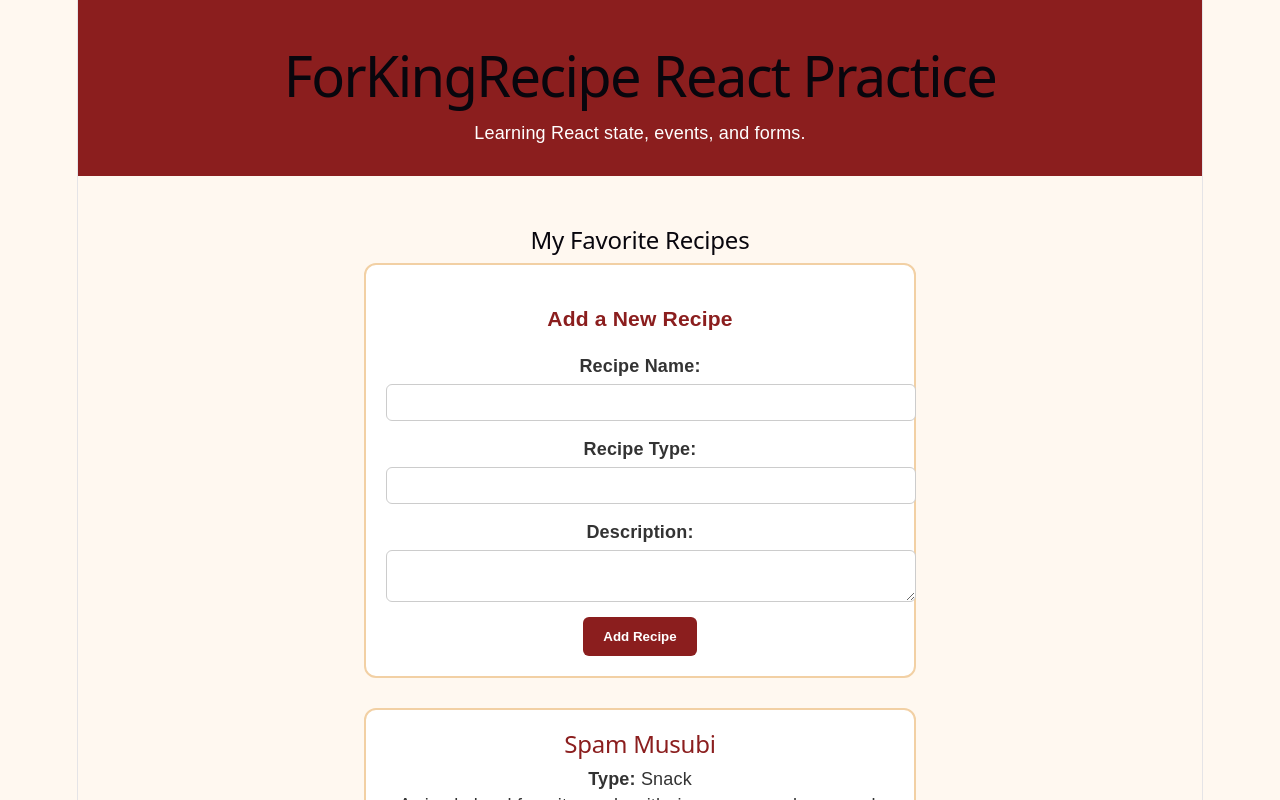
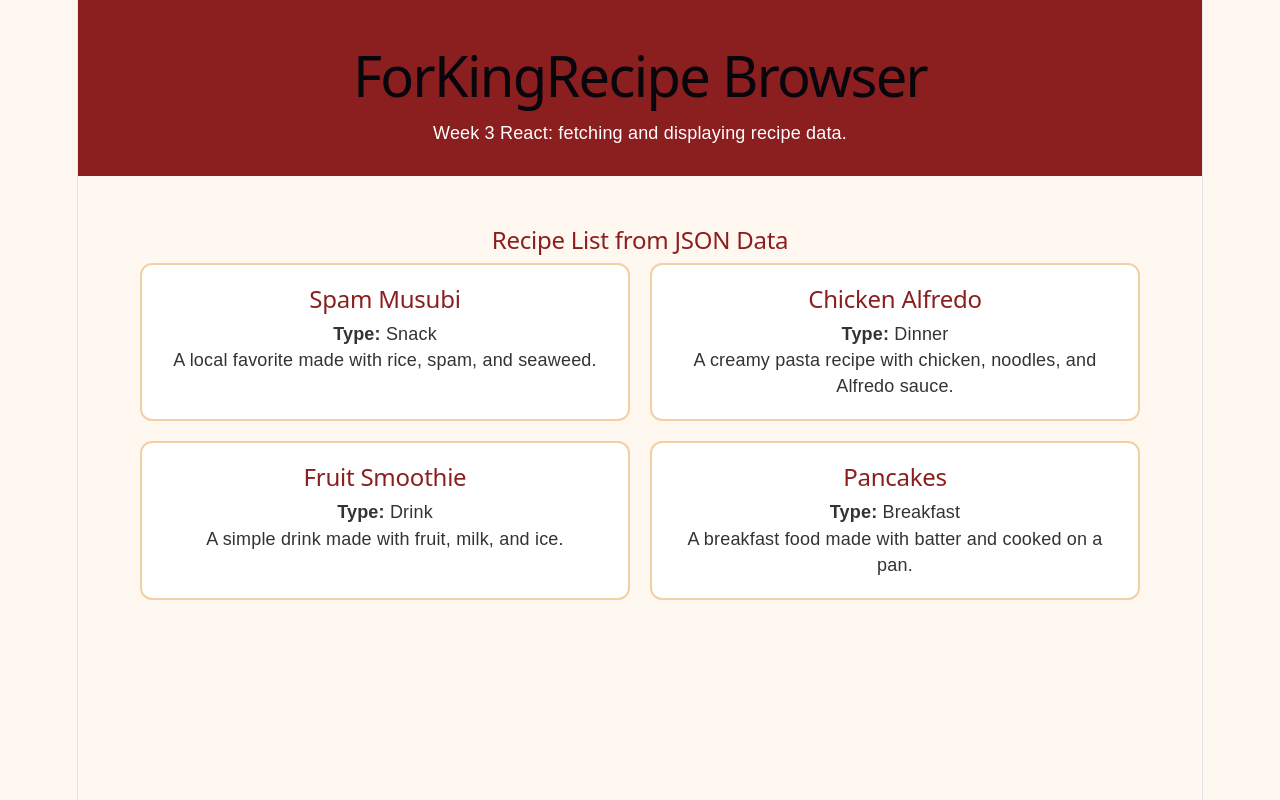
Before and after one commit to acrail5/learn-react-acrail5, a React (Vite) app: page / in a window 1280 px wide. Shown: the top 800 px of the page. Built offline with nearby package versions, Linux system fonts and the light colour scheme.

Commit message:
Add week 3 recipe data

```diff
--- a/src/App.css
+++ b/src/App.css
@@ -13,9 +13,19 @@ header {
 }
 
 main {
-  max-width: 900px;
+  max-width: 1000px;
   margin: 30px auto;
   padding: 20px;
+}
+
+main h2 {
+  color: #8b1e1e;
+}
+
+.recipe-grid {
+  display: grid;
+  grid-template-columns: repeat(2, 1fr);
+  gap: 20px;
 }
 
 .recipe-card {
@@ -23,52 +33,22 @@ main {
   border: 2px solid #f2d0a4;
   border-radius: 12px;
   padding: 20px;
-  margin-bottom: 20px;
 }
 
 .recipe-card h2 {
   color: #8b1e1e;
 }
 
-.recipe-form {
-  background-color: white;
-  border: 2px solid #f2d0a4;
-  border-radius: 12px;
-  padding: 20px;
-  margin-bottom: 30px;
+.error-message {
+  background-color: #ffe0e0;
+  border: 2px solid #cc0000;
+  color: #800000;
+  padding: 15px;
+  border-radius: 8px;
 }
 
-.recipe-form h3 {
-  color: #8b1e1e;
+@media screen and (max-width: 700px) {
+  .recipe-grid {
+    grid-template-columns: 1fr;
+  }
 }
-
-.recipe-form label {
-  display: block;
-  margin-bottom: 15px;
-  font-weight: bold;
-}
-
-.recipe-form input,
-.recipe-form textarea {
-  display: block;
-  width: 100%;
-  padding: 10px;
-  margin-top: 5px;
-  border: 1px solid #cccccc;
-  border-radius: 6px;
-  font-family: Arial, Helvetica, sans-serif;
-}
-
-.recipe-form button {
-  background-color: #8b1e1e;
-  color: white;
-  border: none;
-  padding: 12px 20px;
-  border-radius: 6px;
-  font-weight: bold;
-  cursor: pointer;
-}
-
-.recipe-form button:hover {
-  background-color: #5f1414;
-}
--- a/src/App.jsx
+++ b/src/App.jsx
@@ -1,111 +1,74 @@
-import { useState } from 'react'
+import { useEffect, useState } from 'react'
 import './App.css'
 
 function Header() {
   return (
     <header>
-      <h1>ForKingRecipe React Practice</h1>
-      <p>Learning React state, events, and forms.</p>
+      <h1>ForKingRecipe Browser</h1>
+      <p>Week 3 React: fetching and displaying recipe data.</p>
     </header>
   )
 }
 
-function RecipeCard(props) {
+function RecipeCard({ name, type, description }) {
   return (
     <section className="recipe-card">
-      <h2>{props.name}</h2>
-      <p><strong>Type:</strong> {props.type}</p>
-      <p>{props.description}</p>
+      <h2>{name}</h2>
+      <p><strong>Type:</strong> {type}</p>
+      <p>{description}</p>
     </section>
   )
 }
 
 function App() {
-  const [recipes, setRecipes] = useState([
-    {
-      name: 'Spam Musubi',
-      type: 'Snack',
-      description: 'A simple local favorite made with rice, spam, and seaweed.'
-    },
-    {
-      name: 'Chicken Alfredo',
-      type: 'Dinner',
-      description: 'A creamy pasta dish with chicken, noodles, and Alfredo sauce.'
-    },
-    {
-      name: 'Fruit Smoothie',
-      type: 'Drink',
-      description: 'A quick drink made with fruit, milk, and ice.'
-    }
-  ])
+  const [recipes, setRecipes] = useState([])
+  const [loading, setLoading] = useState(true)
+  const [errorMessage, setErrorMessage] = useState('')
 
-  const [recipeName, setRecipeName] = useState('')
-  const [recipeType, setRecipeType] = useState('')
-  const [recipeDescription, setRecipeDescription] = useState('')
+  useEffect(() => {
+    async function loadRecipes() {
+      try {
+        const response = await fetch('/recipes.json')
 
-  function handleSubmit(event) {
-    event.preventDefault()
-
-    const newRecipe = {
-      name: recipeName,
-      type: recipeType,
-      description: recipeDescription
+        if (!response.ok) {
+          throw new Error('Could not load recipes.')
         }
 
-    setRecipes([...recipes, newRecipe])
+        const data = await response.json()
+        setRecipes(data)
+      } catch (error) {
+        setErrorMessage(error.message)
+      } finally {
+        setLoading(false)
+      }
+    }
 
-    setRecipeName('')
-    setRecipeType('')
-    setRecipeDescription('')
-  }
+    loadRecipes()
+  }, [])
 
   return (
     <>
       <Header />
 
       <main>
-        <h2>My Favorite Recipes</h2>
+        <h2>Recipe List from JSON Data</h2>
 
-        <form className="recipe-form" onSubmit={handleSubmit}>
-          <h3>Add a New Recipe</h3>
+        {loading && <p>Loading recipes...</p>}
 
-          <label>
-            Recipe Name:
-            <input
-              type="text"
-              value={recipeName}
-              onChange={(event) => setRecipeName(event.target.value)}
-            />
-          </label>
+        {errorMessage && <p className="error-message">{errorMessage}</p>}
 
-          <label>
-            Recipe Type:
-            <input
-              type="text"
-              value={recipeType}
-              onChange={(event) => setRecipeType(event.target.value)}
-            />
-          </label>
-
-          <label>
-            Description:
-            <textarea
-              value={recipeDescription}
-              onChange={(event) => setRecipeDescription(event.target.value)}
-            />
-          </label>
-
-          <button type="submit">Add Recipe</button>
-        </form>
-
-        {recipes.map((recipe, index) => (
+        {!loading && !errorMessage && (
+          <div className="recipe-grid">
+            {recipes.map((recipe) => (
               <RecipeCard
-            key={index}
+                key={recipe.id}
                 name={recipe.name}
                 type={recipe.type}
                 description={recipe.description}
               />
             ))}
+          </div>
+        )}
       </main>
     </>
   )
```
Lines whose indentation alone changed are shown as unchanged.
